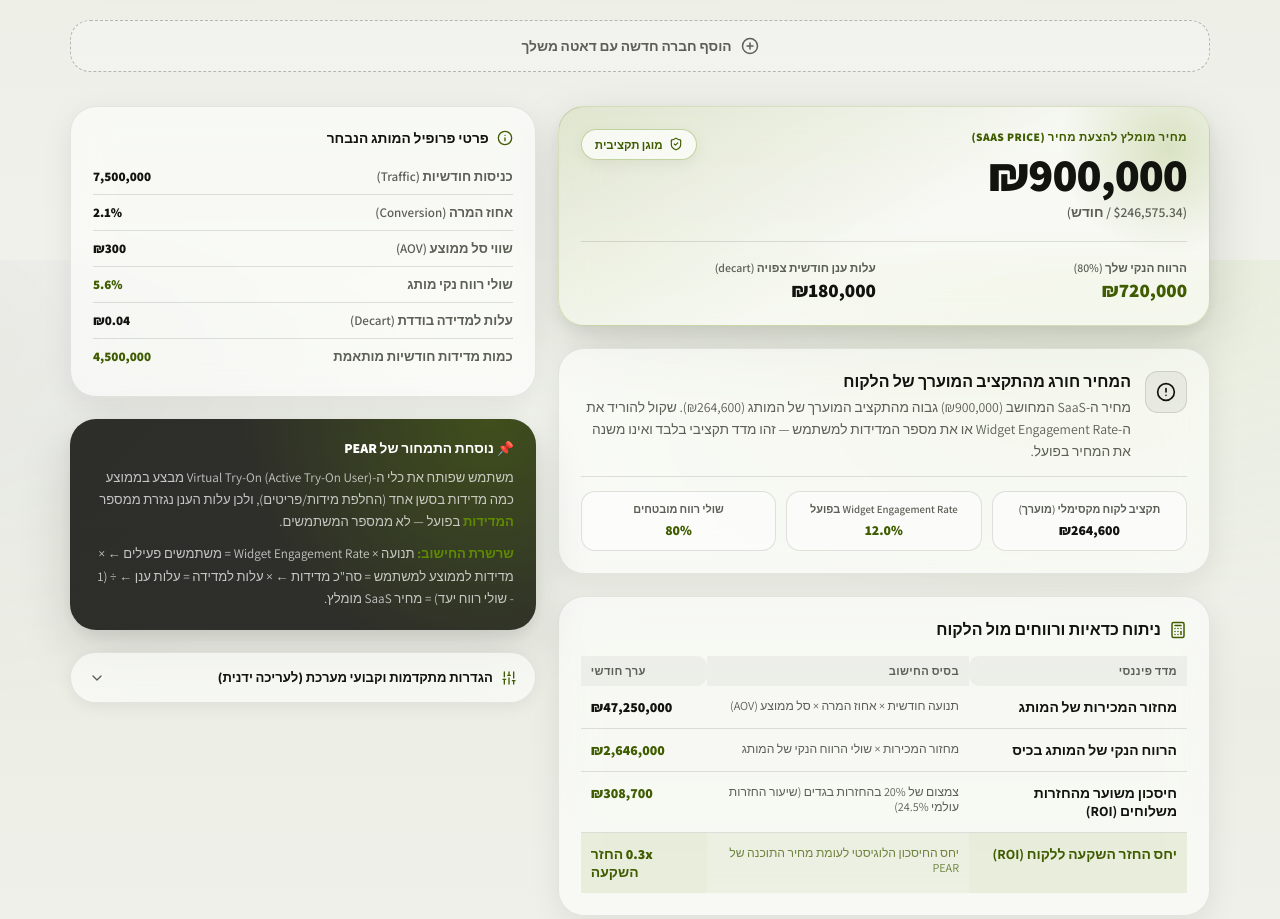
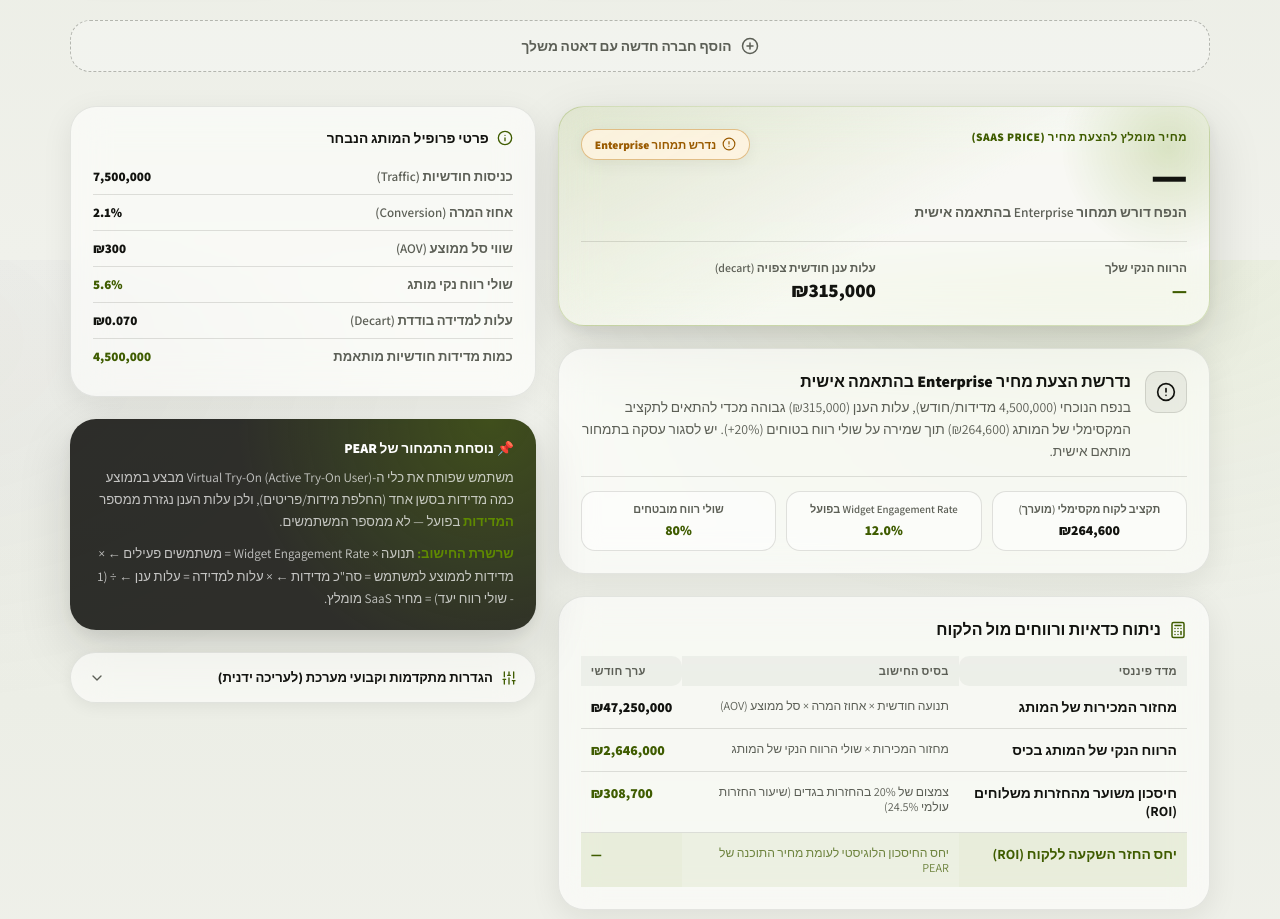
Before and after one commit to Arazi1207/PEAR, a website: page price clac/index.html in a window 1280 px wide. Shown: the part 1340-2259 px from the top of the page. Drawn offline with nearby package versions, Linux system fonts and the light colour scheme.

Commit message:
feat(price-calc): volume-discount tiers + Enterprise loss-guard pricing
Rework the pricing model beyond a flat cost × measurements:

- Base Decart rate ₪0.04 -> ₪0.35 (BASE, before volume discount).
- Add VOLUME_DISCOUNT_TIERS + getDiscountedCostPerMeasurement(): the
  per-measurement rate steps down as monthly volume grows (0/50/80/95% off),
  so cloud cost is no longer linear at scale.
- Add MIN_ENTERPRISE_MARGIN loss-guard floor: when the brand's Max Budget cap
  would push the price below cloud cost + 20%, show an "Enterprise pricing
  required" state (— price, #enterpriseBadge) instead of an unsafe auto number.
- Optimizer now has three states: in-budget, budget-capped, enterprise-required.
- Rename maxAffordable -> maxBudget; cost readout to 3 decimals.

Co-Authored-By: Claude Opus 4.8 <noreply@anthropic.com>

```diff
--- a/price clac/index.html
+++ b/price clac/index.html
@@ -246,6 +246,9 @@ main{padding:32px 0 56px;}
   display:flex; align-items:center; gap:6px; white-space:nowrap;
   box-shadow:var(--shadow-soft);
 }
+.shield-badge.enterprise-badge{
+  color:#9a5b00; border-color:rgba(184,110,0,.4); background:rgba(255,244,224,.85);
+}
 .price-stats{
   display:grid; grid-template-columns:1fr 1fr; gap:16px;
   margin-top:20px; padding-top:18px; border-top:1px solid var(--glass-line);
@@ -434,7 +437,7 @@ input[type="range"]{
         </div>
         <div style="display:flex; align-items:center; gap:8px;">
             <span class="infra-label">תשתית ענן מותאמת:</span>
-            <span class="infra-chip">decart-Lucy (₪0.04/מדידה)</span>
+            <span class="infra-chip">decart-Lucy (₪0.35/מדידה, בסיס לפני הנחת נפח)</span>
         </div>
     </div>
 </header>
@@ -459,14 +462,18 @@ input[type="range"]{
                             <h2 id="finalPriceILS" class="price-value">₪0</h2>
                             <span id="finalPriceUSD" class="price-usd">($0.00 / חודש)</span>
                         </div>
-                        <span class="shield-badge">
+                        <span id="shieldBadge" class="shield-badge">
                             <i data-lucide="shield-check" style="width:14px;height:14px;"></i>
                             מוגן תקציבית
+                        </span>
+                        <span id="enterpriseBadge" class="shield-badge enterprise-badge" style="display:none;">
+                            <i data-lucide="alert-circle" style="width:14px;height:14px;"></i>
+                            נדרש תמחור Enterprise
                         </span>
                     </div>
                     <div class="price-stats">
                         <div>
-                            <span class="price-stat-label">הרווח הנקי שלך (80%)</span>
+                            <span class="price-stat-label">הרווח הנקי שלך</span>
                             <span id="saasProfitCard" class="price-stat-value profit">₪0</span>
                         </div>
                         <div>
@@ -574,9 +581,9 @@ input[type="range"]{
                     <div id="advancedSettingsContent" class="accordion__panel hidden">
                         <div class="field-grid">
                             <div class="field">
-                                <label>עלות ל-Decart למדידה בודדת (₪)</label>
+                                <label>עלות בסיס ל-Decart למדידה (₪, לפני הנחת נפח)</label>
                                 <div class="field-input-wrap">
-                                    <input id="costPerMeasurement" type="number" step="0.01" value="0.04" oninput="calculate()">
+                                    <input id="costPerMeasurement" type="number" step="0.01" value="0.35" oninput="calculate()">
                                     <span class="field-suffix">₪</span>
                                 </div>
                             </div>
@@ -692,10 +699,32 @@ input[type="range"]{
     // settings" field is left blank; change it here when Decart's per-render
     // rate changes so every brand's estimate updates consistently.
     // ============================================================================
-    const DEFAULT_COST_PER_MEASUREMENT_ILS = 0.04;   // ₪ per single Decart render/measurement call
+    const DEFAULT_COST_PER_MEASUREMENT_ILS = 0.35;   // ₪ per measurement at the BASE (no volume discount) rate
     const DEFAULT_MEASURES_PER_ENGAGED_USER = 5;      // avg renders per engaged user per session (size/style/item swaps)
     const DEFAULT_WIDGET_ENGAGEMENT_RATE = 0.20;      // % of traffic that actually opens the try-on widget
-    const DEFAULT_TARGET_NET_PROFIT_MARGIN = 0.80;    // desired PEAR net margin -> cloud cost = 20% of SaaS price
+    const DEFAULT_TARGET_NET_PROFIT_MARGIN = 0.80;    // starting position of the "PEAR Profit Margin" slider
+
+    // ── Volume discount tiers (API wholesale pricing) ──────────────────────────
+    // Decart discounts the per-measurement rate as monthly volume grows, so the
+    // real cloud cost is NOT base-cost × measurements at every scale — the rate
+    // itself drops in steps. Sorted highest threshold first; first match wins.
+    const VOLUME_DISCOUNT_TIERS = [
+        { minMeasures: 10_000_000, factor: 0.05 },  // >10M/mo   -> 95% off (~₪0.0175 at base ₪0.35)
+        { minMeasures: 1_000_000,  factor: 0.20 },  // 1M-10M/mo -> 80% off
+        { minMeasures: 100_000,    factor: 0.50 },  // 100k-1M/mo -> 50% off
+        { minMeasures: 0,          factor: 1.00 },  // <100k/mo  -> base rate, no discount
+    ];
+
+    function getDiscountedCostPerMeasurement(baseCostILS, totalMeasures) {
+        const tier = VOLUME_DISCOUNT_TIERS.find(t => totalMeasures >= t.minMeasures);
+        return baseCostILS * tier.factor;
+    }
+
+    // Absolute minimum margin PEAR will accept over cloud cost, no matter how
+    // tight the brand's Max Budget Share is. If the brand's max-affordable price
+    // can't clear cloud cost + this margin, no auto-generated number is safe to
+    // show — the deal needs a manually negotiated Enterprise quote instead.
+    const MIN_ENTERPRISE_MARGIN = 0.20;
 
     // group 1 = ענקיות מולטי-ברנד ופלטפורמות מסחר | group 2 = רשתות היברידיות | group 3 = D2C ובוטיקים
     const BRANDS = {
@@ -919,12 +948,12 @@ input[type="range"]{
     }
 
     // ============================================================================
-    // calculate() — strict bottom-up pricing model. Every step below only ever
-    // MULTIPLIES forward from raw inputs to the final price; nothing here is
-    // allowed to divide an input back down or silently clamp/override another
-    // input's effect. Increasing any of Traffic / Engagement Rate / Measurements
-    // Per User / Cost Per Measurement must strictly increase Total Measurements,
-    // Total Cloud Cost, and SaaS Price — never decrease them.
+    // calculate() — bottom-up usage math, then two independent guardrails:
+    //   Upper bound (Hard Budget Cap)  — price can never exceed the brand's Max Budget.
+    //   Lower bound (Loss-Guard Floor) — price can never imply less than
+    //                                    MIN_ENTERPRISE_MARGIN over real cloud cost.
+    // If the Cap would force the price below the Floor, no single auto-generated
+    // number is honest to show — that brand needs a custom Enterprise quote.
     // ============================================================================
     function calculate() {
         const brand = BRANDS[currentBrandKey];
@@ -938,7 +967,7 @@ input[type="range"]{
 
         const widgetEngagementRatePct = parseFloat(document.getElementById('engagementRate').value) || (DEFAULT_WIDGET_ENGAGEMENT_RATE * 100);
         const measuresPerUser = parseFloat(document.getElementById('measuresPerUser').value) || DEFAULT_MEASURES_PER_ENGAGED_USER;
-        const costPerMeasurementILS = parseFloat(document.getElementById('costPerMeasurement').value) || DEFAULT_COST_PER_MEASUREMENT_ILS;
+        const baseCostPerMeasurementILS = parseFloat(document.getElementById('costPerMeasurement').value) || DEFAULT_COST_PER_MEASUREMENT_ILS;
         const desiredMarginPct = parseFloat(document.getElementById('profitMargin').value);
         const maxSoftwareShare = parseFloat(document.getElementById('maxSoftwareShare').value) / 100;
         const exchangeRate = parseFloat(document.getElementById('exchangeRate').value) || 3.65;
@@ -946,54 +975,71 @@ input[type="range"]{
         const widgetEngagementRate = widgetEngagementRatePct / 100;
         const desiredMargin = Math.min(desiredMarginPct / 100, 0.99);
 
-        // A. Active Try-On Users = Traffic × Widget Engagement Rate
-        const activeUsers = traffic * widgetEngagementRate;
+        // 1. Baseline usage & volume-discounted cloud cost -------------------------
+        const activeUsers = traffic * widgetEngagementRate;                 // Active Try-On Users
+        const totalMeasures = activeUsers * measuresPerUser;                // Total Monthly Measurements
+        const costPerMeasurementILS = getDiscountedCostPerMeasurement(baseCostPerMeasurementILS, totalMeasures);
+        const totalCloudCostILS = totalMeasures * costPerMeasurementILS;    // Total Monthly Cloud Cost
 
-        // B. Total Monthly Measurements = Active Try-On Users × Avg Measurements Per User
-        //    e.g. 1,000 traffic × 20% engagement × 5 measurements = 1,000 measurements.
-        const totalMeasures = activeUsers * measuresPerUser;
+        // 2. Target price from the "PEAR Profit Margin" slider ---------------------
+        const targetSaaSPriceILS = totalCloudCostILS / (1 - desiredMargin);
 
-        // C. Total Cloud Cost = Total Monthly Measurements × Cost Per Single Measurement
-        //    Scales linearly — doubling the cost-per-measurement input must double this.
-        const totalCloudCostILS = totalMeasures * costPerMeasurementILS;
-
-        // D. SaaS Price: cloud cost is exactly (1 - desiredMargin) of the final price,
-        //    so at the 80% default margin, cloud cost = totalCloudCostILS / 0.20 (×5).
-        const saasPriceILS = totalCloudCostILS / (1 - desiredMargin);
-        const saasPriceUSD = saasPriceILS / exchangeRate;
-        const netProfitILS = saasPriceILS - totalCloudCostILS;
-
-        // E. Brand Value / ROI — informational only, does NOT feed back into the price above.
+        // 3. Brand's Max Budget — hard upper cap ------------------------------------
         const monthlySalesCount = traffic * (conversionRatePct / 100);
         const brandMonthlyRevenueILS = monthlySalesCount * aov;
         const brandNetProfitILS = brandMonthlyRevenueILS * (brandMarginPct / 100);
-        const maxAffordableILS = brandNetProfitILS * maxSoftwareShare;
-        const isOverBudget = saasPriceILS > maxAffordableILS;
+        const maxBudgetILS = brandNetProfitILS * maxSoftwareShare;
+
+        // 4. Loss-guard floor — minimum price PEAR can safely accept ---------------
+        const absoluteFloorPriceILS = totalCloudCostILS / (1 - MIN_ENTERPRISE_MARGIN);
+
+        // 5. Resolve final price & state --------------------------------------------
+        const isBudgetCapped = targetSaaSPriceILS > maxBudgetILS;
+        const cappedPriceILS = Math.min(targetSaaSPriceILS, maxBudgetILS);
+        const isEnterpriseState = cappedPriceILS < absoluteFloorPriceILS;
+
+        const saasPriceILS = isEnterpriseState ? null : cappedPriceILS;
+        const netProfitILS = isEnterpriseState ? null : (saasPriceILS - totalCloudCostILS);
+        const saasPriceUSD = isEnterpriseState ? null : (saasPriceILS / exchangeRate);
 
         const averageReturnLossILS = 40;
         const normalReturns = monthlySalesCount * 0.245;
         const returnSavingsILS = normalReturns * averageReturnLossILS * 0.20;
-        const netRoiMultiplier = saasPriceILS > 0 ? (returnSavingsILS / saasPriceILS) : 0;
+        const netRoiMultiplier = (!isEnterpriseState && saasPriceILS > 0) ? (returnSavingsILS / saasPriceILS) : null;
 
         document.getElementById('intelTraffic').textContent = traffic.toLocaleString();
         document.getElementById('intelConversion').textContent = conversionRatePct + '%';
         document.getElementById('intelAOV').textContent = '₪' + aov.toLocaleString();
         document.getElementById('intelMargin').textContent = brandMarginPct + '%';
-        document.getElementById('intelCostPerMeasure').textContent = '₪' + costPerMeasurementILS.toFixed(2);
+        document.getElementById('intelCostPerMeasure').textContent = '₪' + costPerMeasurementILS.toFixed(3);
         document.getElementById('intelMeasures').textContent = Math.round(totalMeasures).toLocaleString();
 
-        document.getElementById('finalPriceILS').textContent = '₪' + Math.round(saasPriceILS).toLocaleString();
-        document.getElementById('finalPriceUSD').textContent = '($' + saasPriceUSD.toLocaleString(undefined, { minimumFractionDigits: 2, maximumFractionDigits: 2 }) + ' / חודש)';
+        const shieldBadge = document.getElementById('shieldBadge');
+        const enterpriseBadge = document.getElementById('enterpriseBadge');
 
-        document.getElementById('saasProfitCard').textContent = '₪' + Math.round(netProfitILS).toLocaleString();
-        document.getElementById('cloudCostCard').textContent = '₪' + Math.round(totalCloudCostILS).toLocaleString();
+        if (isEnterpriseState) {
+            shieldBadge.style.display = 'none';
+            enterpriseBadge.style.display = 'flex';
+            document.getElementById('finalPriceILS').textContent = '—';
+            document.getElementById('finalPriceUSD').textContent = 'הנפח דורש תמחור Enterprise בהתאמה אישית';
+            document.getElementById('saasProfitCard').textContent = '—';
+            document.getElementById('cloudCostCard').textContent = '₪' + Math.round(totalCloudCostILS).toLocaleString();
+            document.getElementById('tableRoiMultiplier').textContent = '—';
+        } else {
+            shieldBadge.style.display = 'flex';
+            enterpriseBadge.style.display = 'none';
+            document.getElementById('finalPriceILS').textContent = '₪' + Math.round(saasPriceILS).toLocaleString();
+            document.getElementById('finalPriceUSD').textContent = '($' + saasPriceUSD.toLocaleString(undefined, { minimumFractionDigits: 2, maximumFractionDigits: 2 }) + ' / חודש)';
+            document.getElementById('saasProfitCard').textContent = '₪' + Math.round(netProfitILS).toLocaleString();
+            document.getElementById('cloudCostCard').textContent = '₪' + Math.round(totalCloudCostILS).toLocaleString();
+            document.getElementById('tableRoiMultiplier').textContent = netRoiMultiplier.toFixed(1) + 'x ' + 'החזר השקעה';
+        }
 
         document.getElementById('tableClientSales').textContent = '₪' + Math.round(brandMonthlyRevenueILS).toLocaleString();
         document.getElementById('tableClientProfit').textContent = '₪' + Math.round(brandNetProfitILS).toLocaleString();
         document.getElementById('tableReturnSavings').textContent = '₪' + Math.round(returnSavingsILS).toLocaleString();
-        document.getElementById('tableRoiMultiplier').textContent = netRoiMultiplier.toFixed(1) + 'x ' + 'החזר השקעה';
 
-        document.getElementById('maxAffordableVal').textContent = '₪' + Math.round(maxAffordableILS).toLocaleString();
+        document.getElementById('maxAffordableVal').textContent = '₪' + Math.round(maxBudgetILS).toLocaleString();
         document.getElementById('optEngagementRate').textContent = (widgetEngagementRate * 100).toFixed(1) + '%';
         document.getElementById('optMargin').textContent = Math.round(desiredMargin * 100) + '%';
 
@@ -1002,12 +1048,16 @@ input[type="range"]{
         const optStatus = document.getElementById('optStatus');
         const optDesc = document.getElementById('optDesc');
 
-        optCard.classList.toggle('is-optimized', !isOverBudget);
+        optCard.classList.toggle('is-optimized', !isEnterpriseState);
 
-        if (isOverBudget) {
+        if (isEnterpriseState) {
             optIcon.setAttribute('data-lucide', 'alert-circle');
-            optStatus.textContent = "המחיר חורג מהתקציב המוערך של הלקוח";
-            optDesc.textContent = `מחיר ה-SaaS המחושב (₪${Math.round(saasPriceILS).toLocaleString()}) גבוה מהתקציב המוערך של המותג (₪${Math.round(maxAffordableILS).toLocaleString()}). שקול להוריד את ה-Widget Engagement Rate או את מספר המדידות למשתמש — זהו מדד תקציבי בלבד ואינו משנה את המחיר בפועל.`;
+            optStatus.textContent = "נדרשת הצעת מחיר Enterprise בהתאמה אישית";
+            optDesc.textContent = `בנפח הנוכחי (${Math.round(totalMeasures).toLocaleString()} מדידות/חודש), עלות הענן (₪${Math.round(totalCloudCostILS).toLocaleString()}) גבוהה מכדי להתאים לתקציב המקסימלי של המותג (₪${Math.round(maxBudgetILS).toLocaleString()}) תוך שמירה על שולי רווח בטוחים (${Math.round(MIN_ENTERPRISE_MARGIN * 100)}%+). יש לסגור עסקה בתמחור מותאם אישית.`;
+        } else if (isBudgetCapped) {
+            optIcon.setAttribute('data-lucide', 'shield-check');
+            optStatus.textContent = "המחיר ננעל על תקציב הלקוח המקסימלי";
+            optDesc.textContent = `המחיר מבוסס-השימוש (₪${Math.round(targetSaaSPriceILS).toLocaleString()}) חרג מתקציב הלקוח, לכן המחיר ננעל בדיוק על ₪${Math.round(maxBudgetILS).toLocaleString()} — ועדיין שומר על מרווח בטוח מעל עלות הענן.`;
         } else {
             optIcon.setAttribute('data-lucide', 'shield-check');
             optStatus.textContent = "המחיר בתוך תקציב הלקוח";
```
